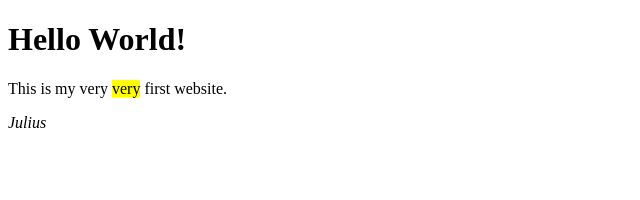
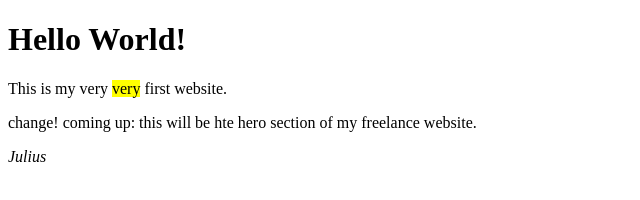
Before and after one commit to juliusuusikyla/staging-website, a plain HTML site: page index.html in a window 1280 px wide. Shown: the whole page, without its empty margins (0-640 px from the left). Drawn offline with Linux system fonts and the light colour scheme.

Commit message:
just added p text

```diff
--- a/index.html
+++ b/index.html
@@ -6,6 +6,9 @@
   <body>
     <h1>Hello World!</h1>
     <p>This is my very <mark>very</mark> first website.</p>
+    <p>
+      change! coming up: this will be hte hero section of my freelance website.
+    </p>
     <cite>Julius</cite>
   </body>
 </html>
```
